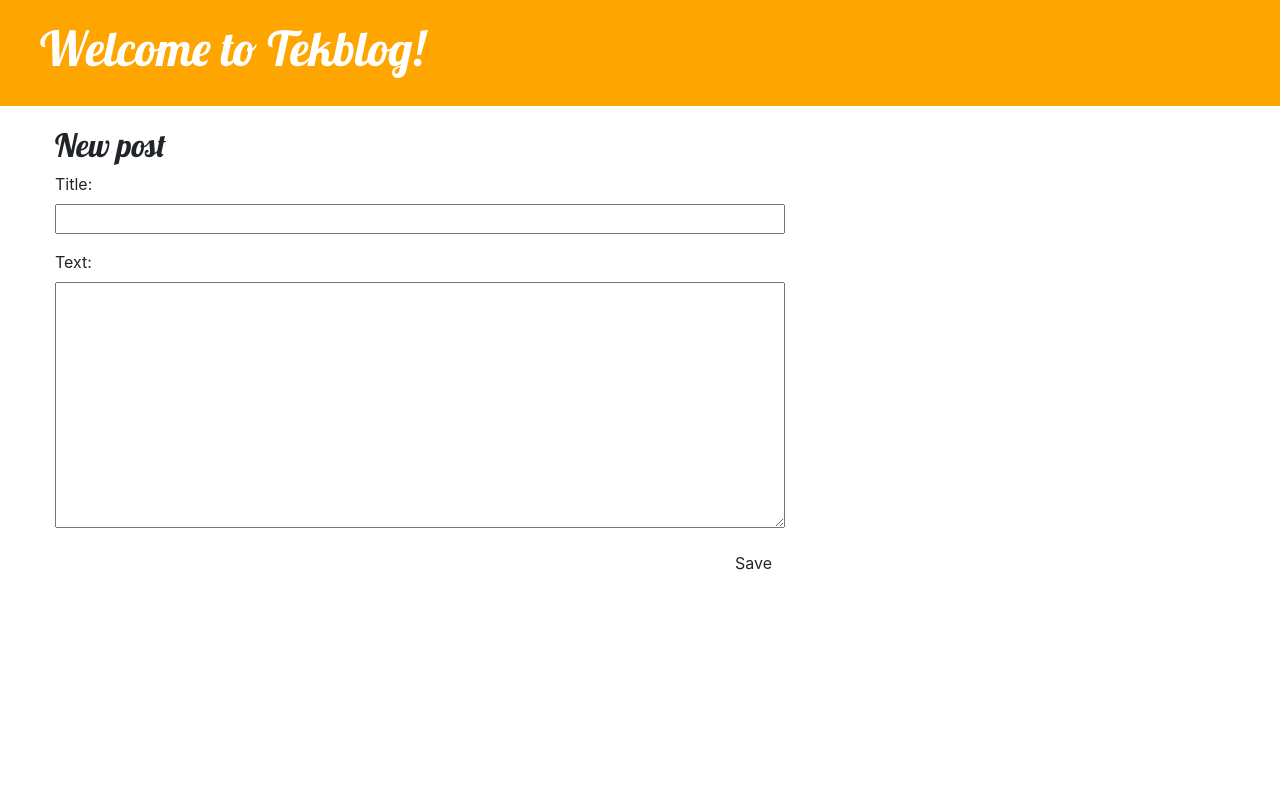
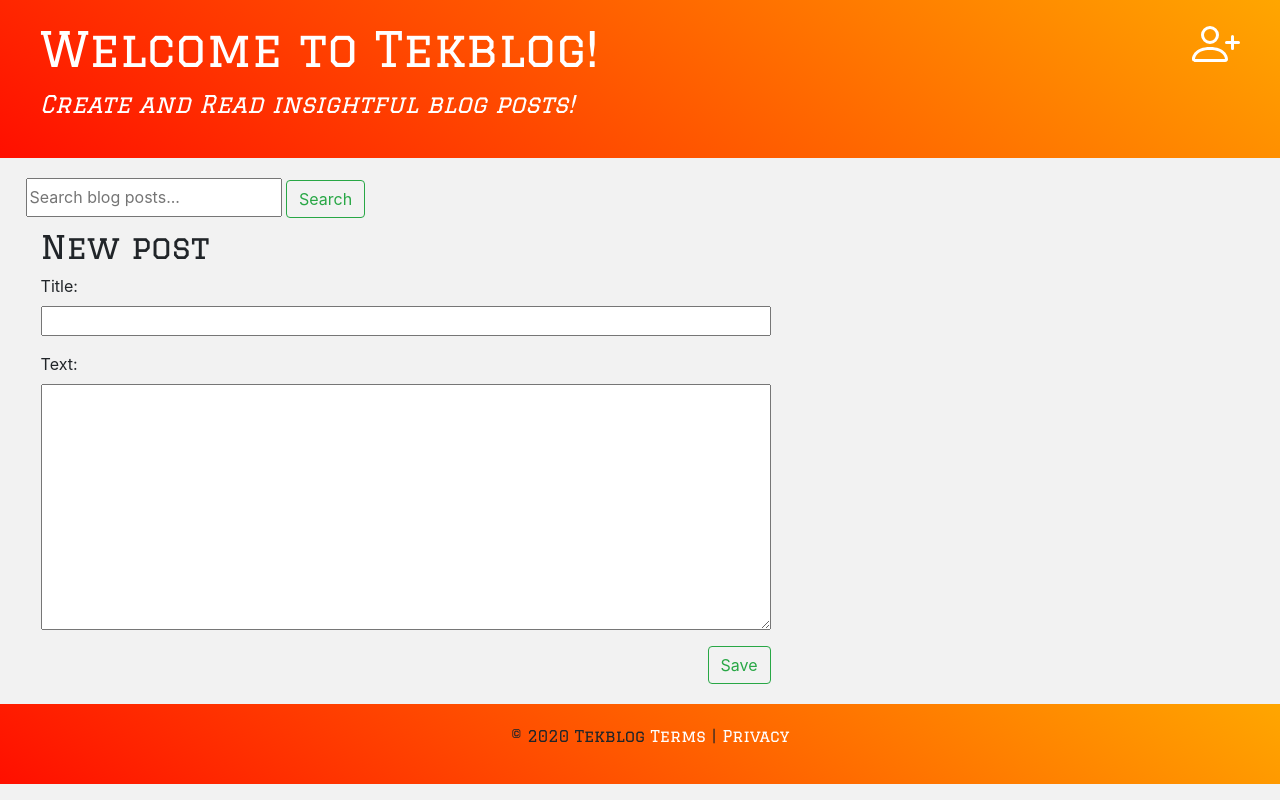
Before and after one commit to tonyadjei/tekblog, a Django app: page /post/new/ in a window 1280 px wide. Run offline with Django 3.2, Linux system fonts and the light colour scheme; some libraries are stand-ins or nearby versions.

Commit message:
Added new css styling, svg links and footer

```diff
--- a/blog/static/css/blog.css
+++ b/blog/static/css/blog.css
@@ -1,10 +1,28 @@
+body {
+	background-color: #f2f2f2;
+}
+
+}
 h1 a, h2 a {
 	color: #C25100;
-	font-family: 'Lobster', cursive;
+	font-family: 'Graduate', cursive;
+}
+
+#my-header:hover {
+	animation-name: headers;
+	animation-duration: 500ms;
+	animation-fill-mode: forwards;
+}
+
+@keyframes headers {
+	100% {
+		color: #FFA600;
+	}
 }
 
 .page-header {
-    background-color: orange;
+	width: 100%;
+    background: linear-gradient(35deg, #FF0F00, #FFA600);
     margin-top: 0;
     padding: 20px 20px 20px 40px;
     margin-bottom: 20px;
@@ -17,11 +35,11 @@ h1 a, h2 a {
 }
 
 .content {
-    margin-left: 40px;
+    margin-left: 2vw;
 }
 
 h1, h2, h3, h4 {
-    font-family: 'Lobster', cursive;
+    font-family: 'Graduate', cursive;
 }
 
 .date {
@@ -31,6 +49,7 @@ h1, h2, h3, h4 {
 
 .save {
     float: right;
+    margin-bottom: 20px;
 }
 
 .post-form textarea, .post-form input {
@@ -58,7 +77,48 @@ h1, h2, h3, h4 {
 	float: right;
 }
 
-.my-add {
+.my-resizing {
 	width: 3rem;
 	height: 3rem;
 }
+.my-resizing:hover {
+	animation-name: svghovers;
+	animation-duration: 500ms;
+	animation-fill-mode: forwards;
+}
+@keyframes svghovers {
+	100% {
+		color: #FF0F00;
+	}
+}
+
+#header-title {
+	font-family: 'Graduate', cursive;
+	font-size: 1.5rem;
+	color: #ffffff;
+}
+.search-bar {
+	margin-left: 2vw;
+	margin-bottom: 10px;
+}
+
+#search-input {
+	height: 39px;
+}
+
+footer {
+	margin-bottom: 0;
+	text-align: center;
+	bottom: 0;
+	width: 100%;
+	padding: 20px 20px 20px 40px;
+	font-family: 'Graduate', cursive;
+	background: linear-gradient(35deg, #FF0F00, #FFA600);
+}
+.footer-privacy-terms {
+	color: #ffffff;
+}
+.footer-privacy-terms:hover {
+	color: #33b2ff;
+
+}
--- a/blog/templates/blog/base.html
+++ b/blog/templates/blog/base.html
@@ -7,18 +7,35 @@
         <meta name="viewport" content="width=device-width, initial-scale=1, shrink-to-fit=no">
         <!-- Bootstrap CSS -->
         <link rel="stylesheet" href="https://stackpath.bootstrapcdn.com/bootstrap/4.4.1/css/bootstrap.min.css" integrity="sha384-Vkoo8x4CGsO3+Hhxv8T/Q5PaXtkKtu6ug5TOeNV6gBiFeWPGFN9MuhOf23Q9Ifjh" crossorigin="anonymous">
-        <link href="https://fonts.googleapis.com/css?family=Lobster&display=swap" rel="stylesheet">
+        <link href="https://fonts.googleapis.com/css?family=Graduate&display=swap" rel="stylesheet">
         <link rel="stylesheet" href="{% static 'css/blog.css' %}">
     </head>
     <body>
         <div class="page-header">
             {% if user.is_authenticated %}
-                <a title="New blog post" href="{% url 'post_new' %}" class="top-menu"><svg class="bi bi-plus my-add" width="1em" height="1em" viewBox="0 0 16 16" fill="currentColor" xmlns="http://www.w3.org/2000/svg">
+                <a title="Logged in as 'piety'" class="top-menu" href="#"><svg class="bi bi-person-check my-resizing" width="1em" height="1em" viewBox="0 0 16 16" fill="currentColor" xmlns="http://www.w3.org/2000/svg">
+  <path fill-rule="evenodd" d="M11 14s1 0 1-1-1-4-6-4-6 3-6 4 1 1 1 1h10zm-9.995-.944v-.002.002zM1.022 13h9.956a.274.274 0 00.014-.002l.008-.002c-.001-.246-.154-.986-.832-1.664C9.516 10.68 8.289 10 6 10c-2.29 0-3.516.68-4.168 1.332-.678.678-.83 1.418-.832 1.664a1.05 1.05 0 00.022.004zm9.974.056v-.002.002zM6 7a2 2 0 100-4 2 2 0 000 4zm3-2a3 3 0 11-6 0 3 3 0 016 0zm6.854.146a.5.5 0 010 .708l-3 3a.5.5 0 01-.708 0l-1.5-1.5a.5.5 0 01.708-.708L12.5 7.793l2.646-2.647a.5.5 0 01.708 0z" clip-rule="evenodd"/>
+</svg></a>
+                <a title="New blog post" href="{% url 'post_new' %}" class="top-menu"><svg class="bi bi-plus my-resizing" width="1em" height="1em" viewBox="0 0 16 16" fill="currentColor" xmlns="http://www.w3.org/2000/svg">
   <path fill-rule="evenodd" d="M8 3.5a.5.5 0 01.5.5v4a.5.5 0 01-.5.5H4a.5.5 0 010-1h3.5V4a.5.5 0 01.5-.5z" clip-rule="evenodd"/>
   <path fill-rule="evenodd" d="M7.5 8a.5.5 0 01.5-.5h4a.5.5 0 010 1H8.5V12a.5.5 0 01-1 0V8z" clip-rule="evenodd"/>
 </svg></a>
             {% endif %}
-            <h1><a href="{% url 'post_list' %}">Welcome to Tekblog!</a></h1>
+
+            {% if user.is_authenticated == False %}
+                <a class ="top-menu" href="admin/"><svg class="bi bi-person-plus my-resizing" width="1em" height="1em" viewBox="0 0 16 16" fill="currentColor" xmlns="http://www.w3.org/2000/svg">
+  <path fill-rule="evenodd" d="M11 14s1 0 1-1-1-4-6-4-6 3-6 4 1 1 1 1h10zm-9.995-.944v-.002.002zM1.022 13h9.956a.274.274 0 00.014-.002l.008-.002c-.001-.246-.154-.986-.832-1.664C9.516 10.68 8.289 10 6 10c-2.29 0-3.516.68-4.168 1.332-.678.678-.83 1.418-.832 1.664a1.05 1.05 0 00.022.004zm9.974.056v-.002.002zM6 7a2 2 0 100-4 2 2 0 000 4zm3-2a3 3 0 11-6 0 3 3 0 016 0zm4.5 0a.5.5 0 01.5.5v2a.5.5 0 01-.5.5h-2a.5.5 0 010-1H13V5.5a.5.5 0 01.5-.5z" clip-rule="evenodd"/>
+  <path fill-rule="evenodd" d="M13 7.5a.5.5 0 01.5-.5h2a.5.5 0 010 1H14v1.5a.5.5 0 01-1 0v-2z" clip-rule="evenodd"/>
+</svg></a>
+            {% endif %}
+
+
+            <h1><a id="my-header" href="{% url 'post_list' %}">Welcome to Tekblog!</a></h1>
+            <p id="header-title"><em>Create and Read insightful blog posts!</em></p>
+        </div>
+        <div class="search-bar">
+            <input id="search-input" type="text" name="searchfield" placeholder="Search blog posts...">
+            <button class="btn btn-outline-success" type="button">Search</button>
         </div>
         <div class="content container">
             <div class="row">
@@ -29,5 +46,8 @@
                 </div>
             </div>
         </div>
+        <footer>
+            <p>&copy; 2020 Tekblog  <a class="footer-privacy-terms" href="#">Terms</a> | <a class="footer-privacy-terms" href="#">Privacy</a></p>
+        </footer>
     </body>
 </html>
--- a/blog/templates/blog/post_edit.html
+++ b/blog/templates/blog/post_edit.html
@@ -4,6 +4,6 @@
 	<h2>New post</h2>
 	<form method="POST" class="post-form">{% csrf_token %}
 		{{ form.as_p }}
-		<button type="submit" class="save btn btn-default">Save</button>
+		<button type="submit" class="save btn btn-outline-success">Save</button>
 	</form>
 {% endblock %}
```
